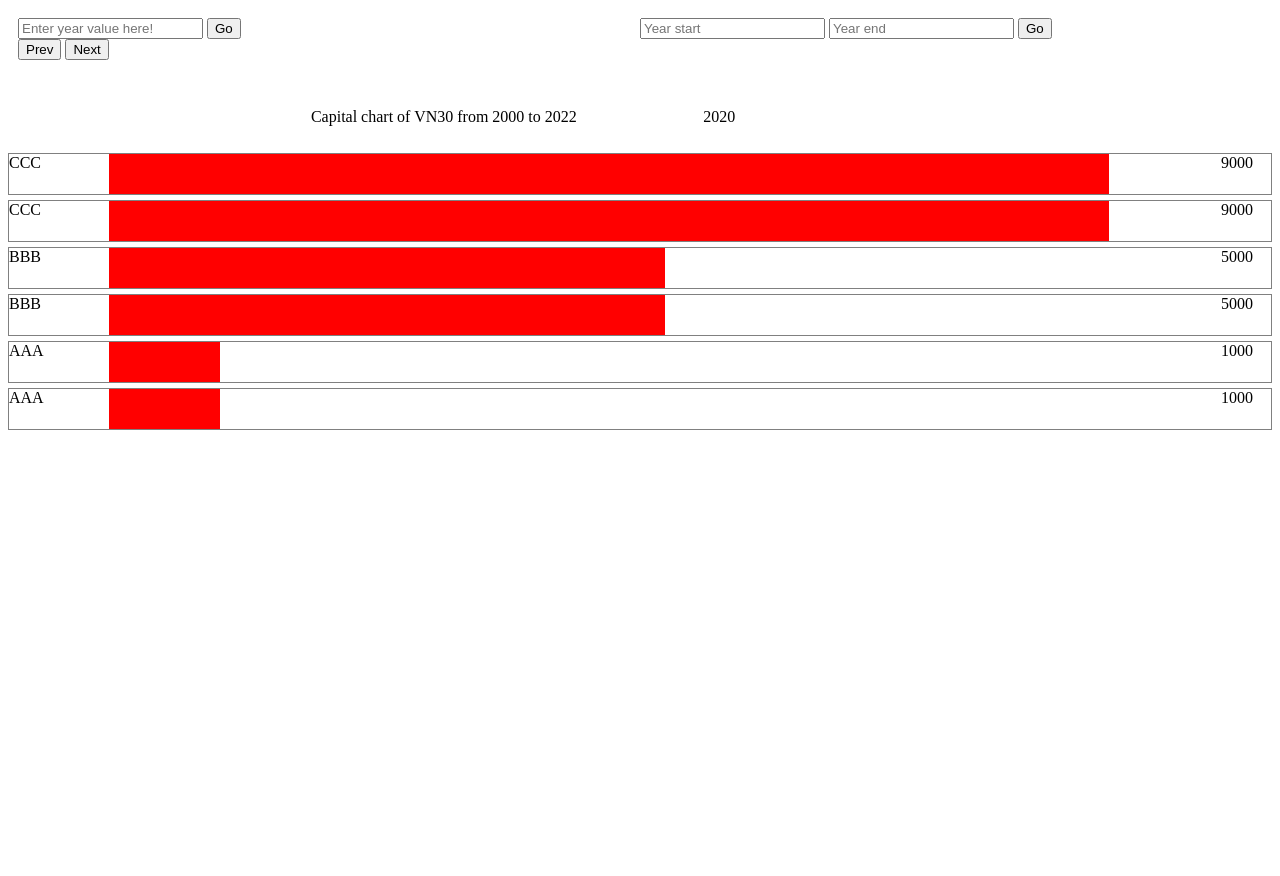
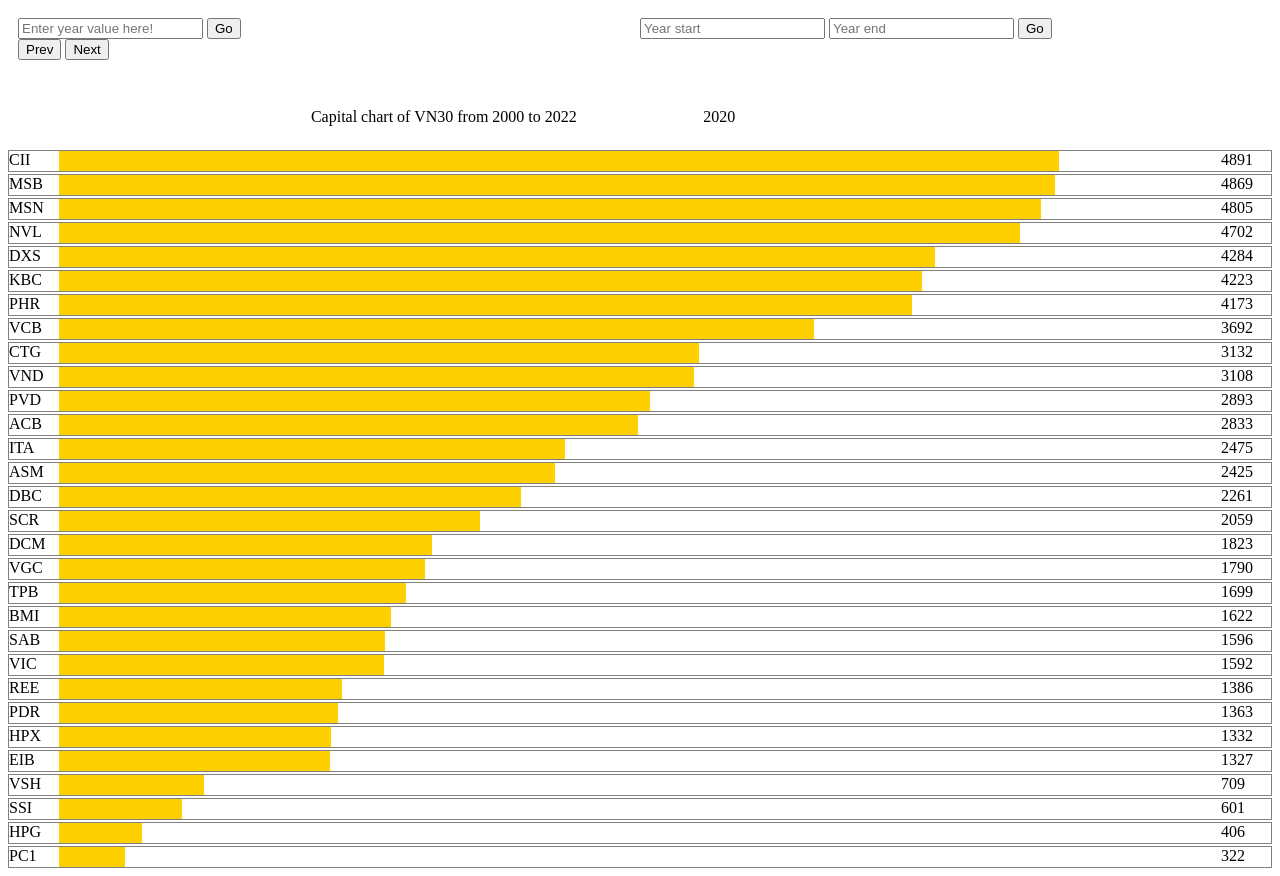
Before and after one commit to MrDao2810/VN30-stock, a plain HTML site: page index.html in a window 1280 px wide. Before the commit the page ends 800 px from the top, so only its background shows below. Drawn offline with Linux system fonts and the light colour scheme.

Commit message:
Fake Data Vn30

```diff
--- a/data.js
+++ b/data.js
@@ -1,28 +1,42 @@
-let vn30Data = {
-    '2000': [
-        {
-            'ticker': 'AAA',
-            'capital': 1000,
-        },
-        {
-            'ticker': 'BBB',
-            'capital': 5000,
-        },
-        {
-            'ticker': 'CCC',
-            'capital': 9000,
-        },
-        {
-            'ticker': 'AAA',
-            'capital': 1000,
-        },
-        {
-            'ticker': 'BBB',
-            'capital': 5000,
-        },
-        {
-            'ticker': 'CCC',
-            'capital': 9000,
+
+let vn100 = 'AAA,ACB,AGG,ANV,APH,ASM,BID,BMI,BMP,BVH,BWE,CII,CMG,CRE,CTD,CTG,DBC,DCM,DGC,DGW,DHC,DIG,DPM,DRC,DXG,DXS,EIB,FIT,FLC,FPT,GAS,GEG,GEX,GMD,GTN,GVR,HBC,HCM,HDB,HDG,HNG,HPG,HPX,HSG,HT1,IMP,ITA,KBC,KDC,KDH,KOS,LPB,MBB,MSB,MSN,MWG,NLG,NT2,NVL,OCB,PC1,PDR,PHR,PLX,PNJ,POW,PPC,PTB,PVD,PVT,REE,SAB,SAM,SBT,SCR,SCS,SJS,SSB,SSI,STB,SZC,TCB,TCH,TMS,TPB,VCB,VCG,VCI,VGC,VHC,VHM,VIB,VIC,VJC,VND,VNM,VPB,VPI,VRE,VSH';
+vn100 = vn100.split(',');
+let vn30Data = {}
+
+function fakeData() {
+    const startIndex = 2000;
+    for (let i = 0; i < 100; i++) {
+        const randomTickers = getRandom30Tickers();
+        const tickerDatas = [];
+        for (let i = 0; i < 30 ; i++) {
+            const tickerData = {
+                "ticker": randomTickers[i],
+                "capital": getRandInteger(300, 5000)
+            }
+            tickerDatas.push(tickerData);
         }
-    ],
+    vn30Data[startIndex + i + ''] = tickerDatas;
+    }
+    return vn30Data;
 }
+
+function getRandInteger(min, max) {
+    return Math.floor(Math.random() * (max - min) ) + min;
+  }
+
+function getRandom30Tickers() {
+    const randomIndexes = [];
+    const randomTickers = [];
+    for (let i = 0; i < 30; i++) {
+      const randomIndex = getRandInteger(0, 100);
+      if (!randomIndexes.includes(randomIndex)) {
+        randomIndexes.push(randomIndex);
+        randomTickers.push(vn100[randomIndex]);
+      } else {
+          i--;
+      }
+    }
+    return randomTickers;
+  }
+
+  console.log('data', fakeData());
--- a/index.css
+++ b/index.css
@@ -61,6 +61,7 @@ div {
 
 /* START: chart panel */
 .chart-panel {
+
 }
 
 .chart-panel .chart-descriptions {
@@ -84,30 +85,31 @@ div {
 }
 
 .chart-panel .chart-ticker-list {
+
 }
 
 .chart-panel .chart-ticker-list .chart-ticker-item {
     display: block;
-    height: 40px;
-    margin: 5px 0;
+    height: 20px;
+    margin: 2px 0;
     border: 1px solid gray;
 }
 
-.chart-panel .chart-ticker-list .chart-ticker-item .chart-ticker-item-name{
-    width: 100px;
+.chart-panel .chart-ticker-list .chart-ticker-item .chart-ticker-item-name {
+    width: 50px;
     float: left;
     height: 100%;
 }
 
-.chart-panel .chart-ticker-list .chart-ticker-item .chart-ticker-item-capital-img{
-    background-color: red;
+.chart-panel .chart-ticker-list .chart-ticker-item .chart-ticker-item-capital-img {
+    background-color: rgb(255, 208, 0);
     /* width: calc(100% - 550px); */
     height: 100%;
     float: left;
 }
 
 
-.chart-panel .chart-ticker-list .chart-ticker-item .chart-ticker-item-capital-text{
+.chart-panel .chart-ticker-list .chart-ticker-item .chart-ticker-item-capital-text {
     width: 50px;
     float: right;
     height: 100%;
--- a/index.html
+++ b/index.html
@@ -5,6 +5,7 @@
     <meta http-equiv="X-UA-Compatible" content="IE=edge">
     <meta name="viewport" content="width=device-width, initial-scale=1.0">
     <link rel="stylesheet" href="index.css">
+    <script src="./data.js"></script>
     <title>VN30 Chart</title>
 </head>
 <body>
@@ -72,7 +73,7 @@
             </div>
         </div>
     </div>
-    <script src="./data.js"></script>
+    <!-- <script src="./data.js"></script> -->
     <script src="./index.js"></script>
 </body>
 </html>
--- a/index.js
+++ b/index.js
@@ -1,4 +1,5 @@
 (function() {
+
     // Init const elements
     // Init run one year panel
     const chartTickerListDiv = document.getElementsByClassName('chart-ticker-list')[0];
@@ -25,7 +26,6 @@
     });
 
     // Init data
-    let defaultCapitalImgOffer = 150;
     const maxCapitalImgWidth = 1000;
 
 
```
